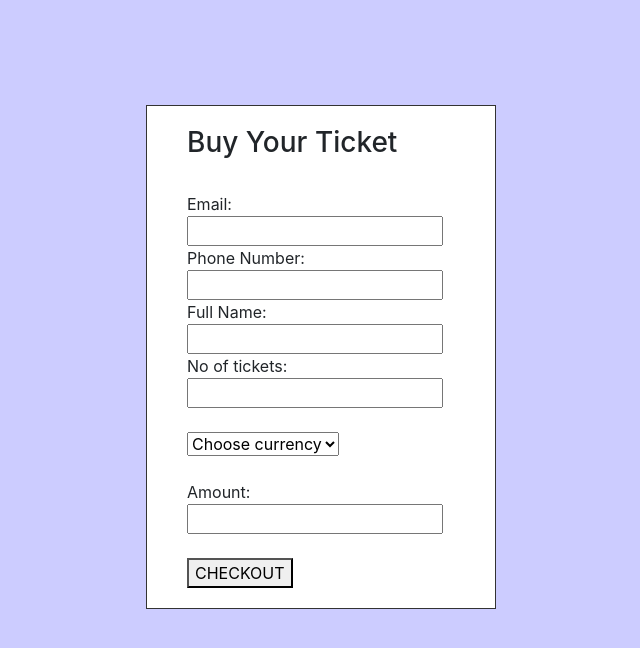
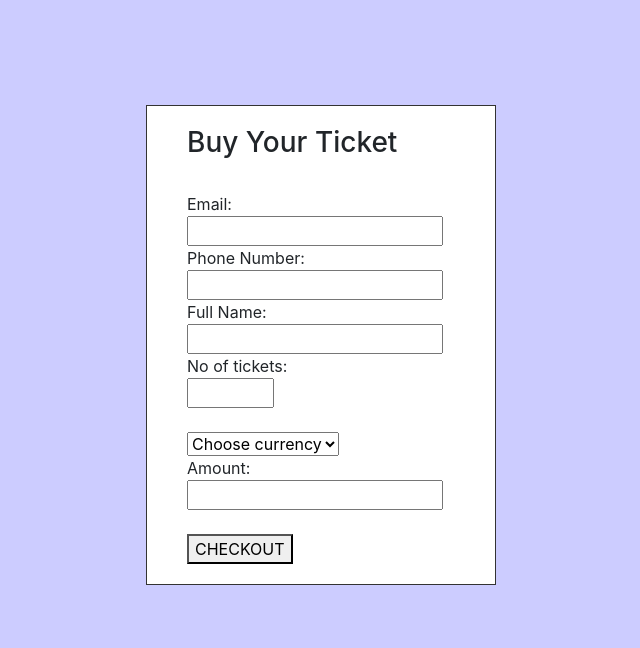
Before and after one commit to VickyMutai/techsultpay, a plain HTML site: page index.html in a window 1280 px wide. Shown: the whole page, without its empty margins (319-959 px from the left). Drawn offline with nearby package versions, Linux system fonts and the light colour scheme; files whose address does not match are found by name.

Commit message:
make value as numbers

```diff
--- a/index.html
+++ b/index.html
@@ -29,14 +29,13 @@
     <input type="" name="customer[name]" /><br>
     <input type="hidden" name="tx_ref" value="techsult-shrucoin"/>
     No of tickets: <br>
-    <input type="" name="quantity" id="quantity"/><br>
+    <input type="number" name="quantity" id="quantity" min="1" max="10"/><br>
    <br>
     <select name="currency" id="currency" onchange="myfun()">
       <option value="currency">Choose currency</option>
       <option value="USD">USD</option>
       <option value="KES">KSH</option>
     </select><br>
-    <br>
     Amount:
     <br><input type="" name="amount" value="" id="amount" readonly/><br>
     <input type="hidden" name="meta[token]" />
```
